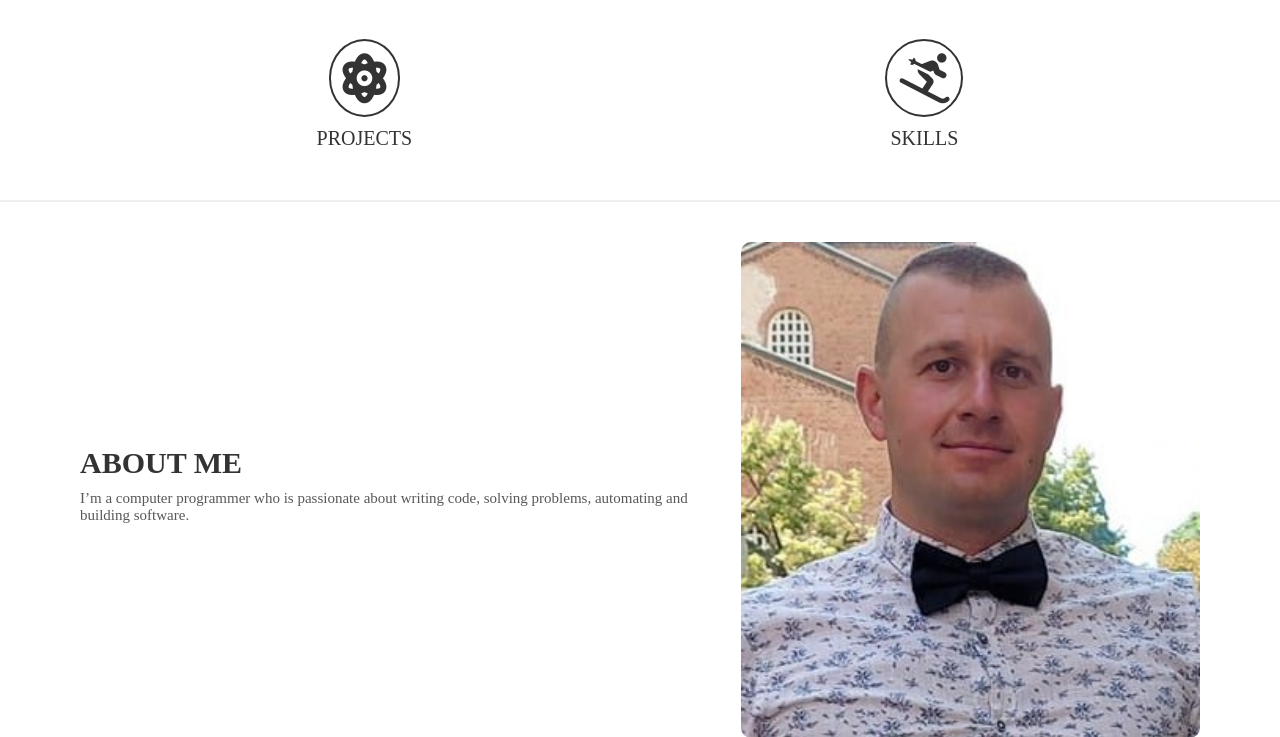
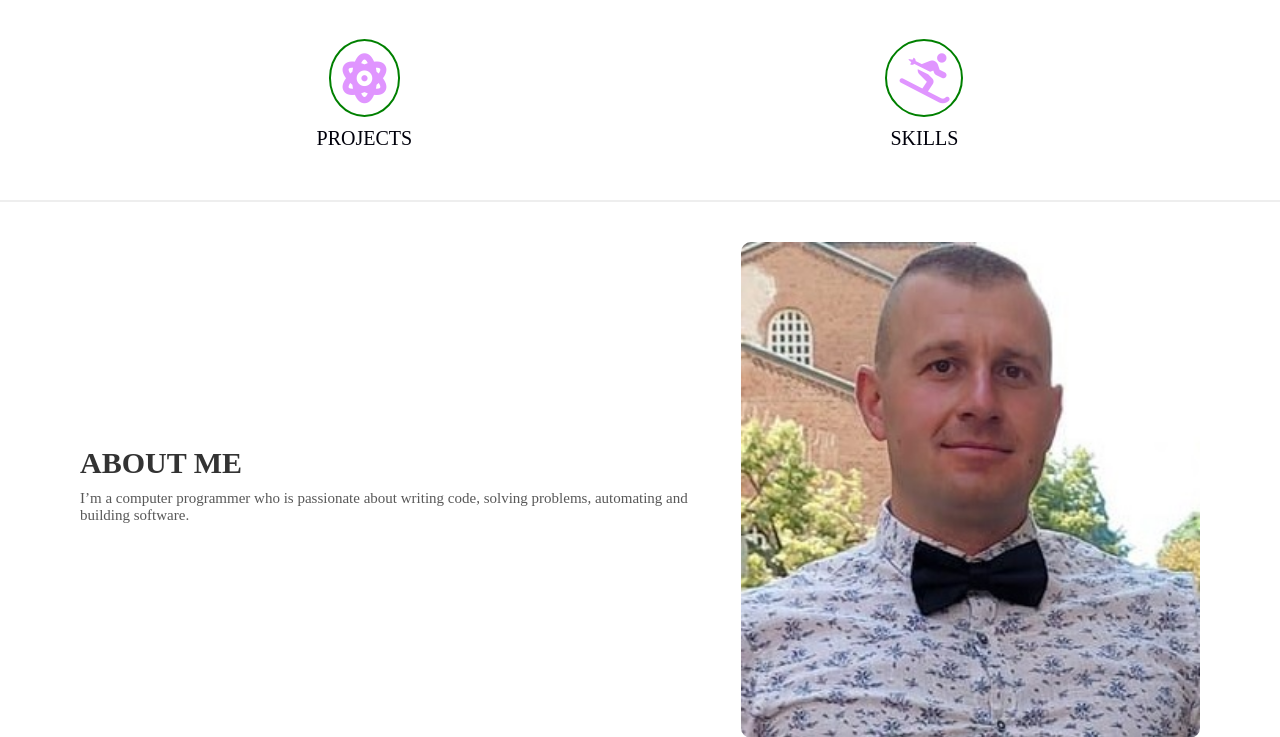
Before and after one commit to niki9011/mysite, a Django app: page / in a window 1280 px wide. Shown: the part 609-1346 px from the top of the page. Run offline with Django 4.2, Linux system fonts and the light colour scheme.

Commit message:
add screenshot homepage

```diff
--- a/static/css/homepage.css
+++ b/static/css/homepage.css
@@ -25,8 +25,8 @@
       display: flex;
       justify-content: space-around;
       align-items: center;
-      background-color: #f5f5f5;
-      margin-right: 20px;
+      background-color: #fffb00;
+      margin-right: 5px;
     }
 
     .nav-items a {
@@ -95,15 +95,15 @@
     .achievements .work i {
       width: fit-content;
       font-size: 50px;
-      color: #333333;
+      color: #e095ff;
       border-radius: 50%;
-      border: 2px solid #333333;
+      border: 2px solid green;
       padding: 12px;
     }
 
     .achievements .work .work-heading {
       font-size: 20px;
-      color: #333333;
+      color: rgb(0, 0, 11);
       text-transform: uppercase;
       margin: 10px 0;
     }
```
